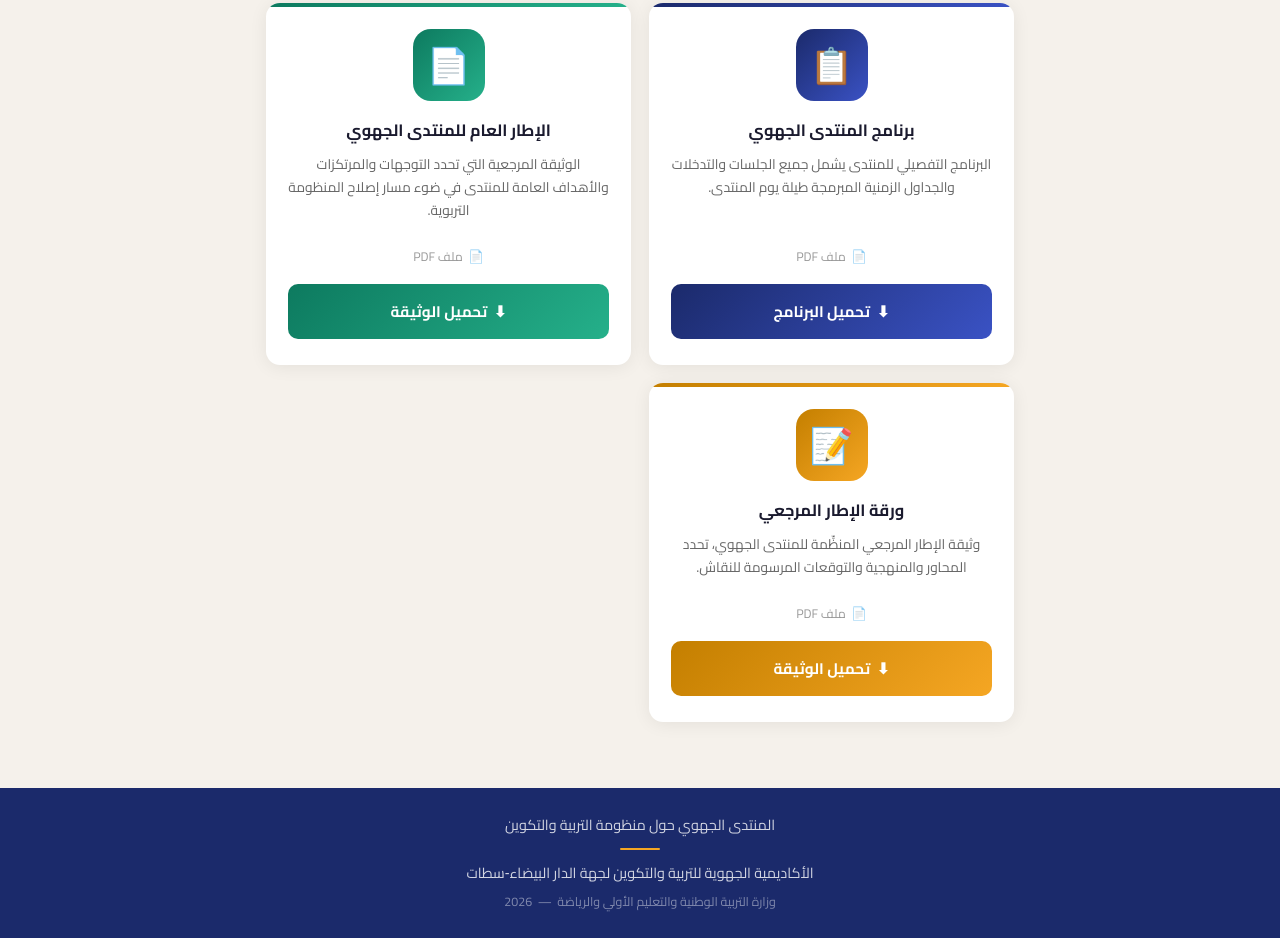
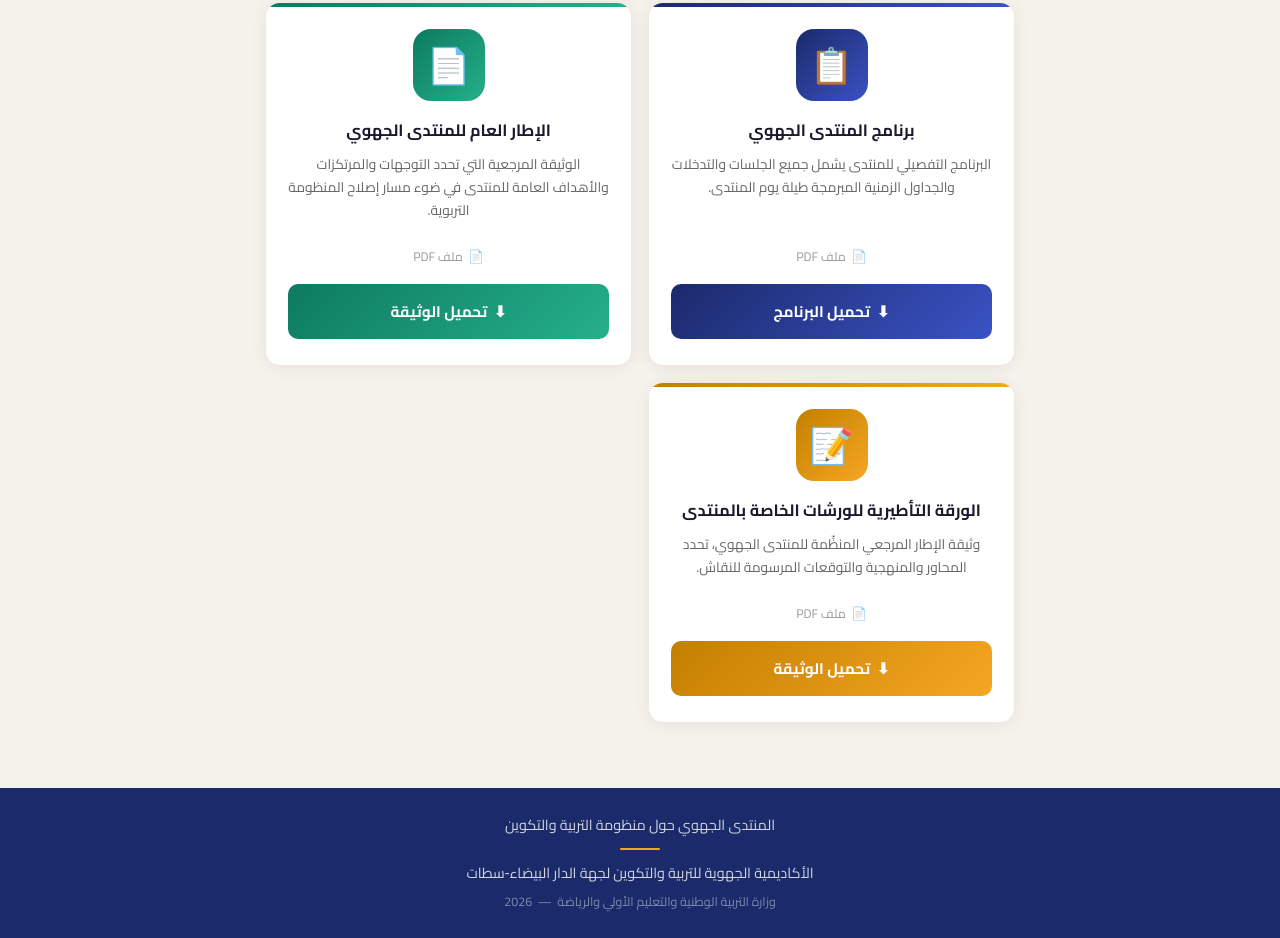
Before and after one commit to ticecrmefcs-ui/ForumAref-CS, a plain HTML site: page index.html in a window 1280 px wide. Shown: the part 1943-2881 px from the top of the page. Drawn offline with Linux system fonts and the light colour scheme.

Commit message:
Mise à jour titre carte: الورقة التأطيرية للورشات

```diff
--- a/index.html
+++ b/index.html
@@ -420,10 +420,10 @@
 
         <div class="doc-card card-orange">
             <div class="doc-icon icon-orange">📝</div>
-            <h3>ورقة الإطار المرجعي</h3>
+            <h3>الورقة التأطيرية للورشات الخاصة بالمنتدى</h3>
             <p>وثيقة الإطار المرجعي المنظِّمة للمنتدى الجهوي، تحدد المحاور والمنهجية والتوقعات المرسومة للنقاش.</p>
             <div class="doc-meta">📄&nbsp; ملف PDF</div>
-            <a href="feuille de cadrage.pdf" download="ورقة الإطار المرجعي.pdf" class="btn-download btn-orange">
+            <a href="feuille de cadrage.pdf" download="الورقة التأطيرية للورشات الخاصة بالمنتدى.pdf" class="btn-download btn-orange">
                 ⬇&nbsp; تحميل الوثيقة
             </a>
         </div>
```
